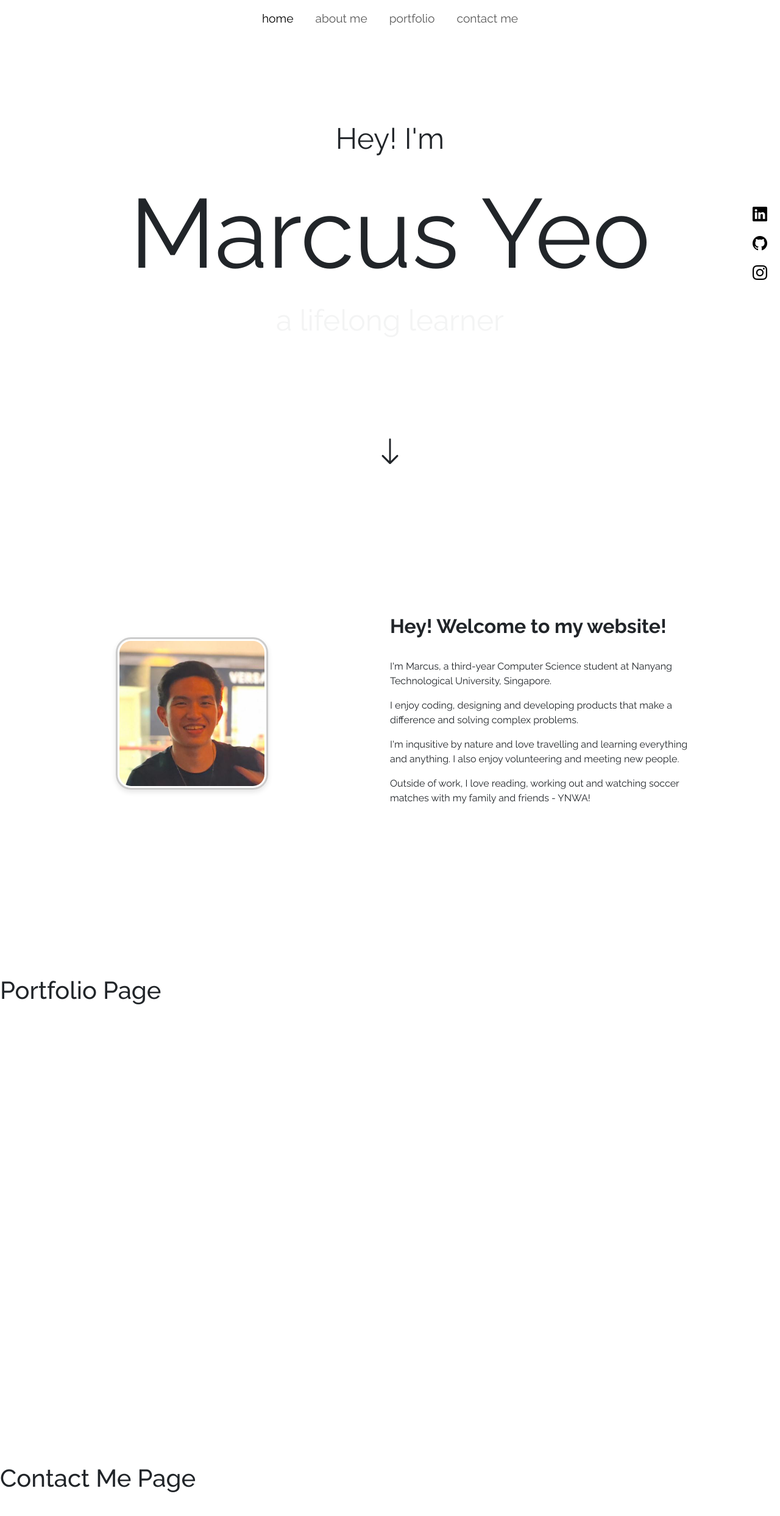
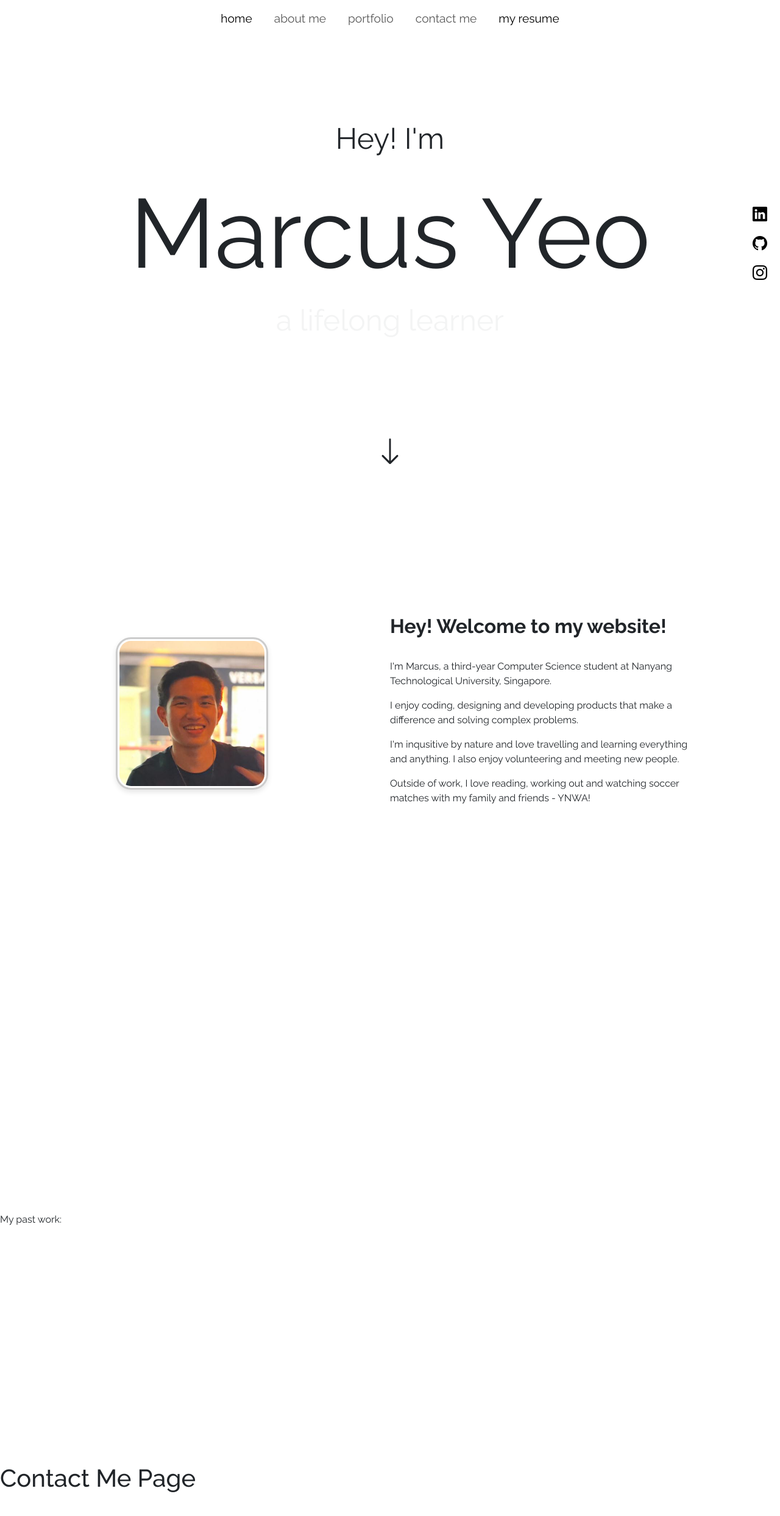
Before and after one commit to marcusyeoyh/website, a React (Vite) app in the folder react-app/: page / in a window 1280 px wide. Shown: the top 2486 px of the page at 61% size. Built offline with nearby package versions, Linux system fonts and the light colour scheme.

Commit message:
Add functionality for scrolling and resume download button on navbar

```diff
--- a/react-app/src/components/Header.tsx
+++ b/react-app/src/components/Header.tsx
@@ -1,4 +1,5 @@
 import "./Header.css";
+import resume from "../assets/Marcus Yeo Resume 2024.pdf";
 
 type HeaderProps = {
   TopRef: React.RefObject<HTMLDivElement>;
@@ -19,6 +20,14 @@ const Header: React.FC<HeaderProps> = ({
 }) => {
   const scrollToSection = (ref: React.RefObject<HTMLDivElement>) => {
     ref.current?.scrollIntoView({ behavior: "smooth" });
+  };
+  const downloadResume = () => {
+    const link = document.createElement("a");
+    link.href = resume;
+    link.download = "marcusyeo_resume.pdf";
+    document.body.appendChild(link);
+    link.click();
+    document.body.removeChild(link);
   };
 
   return (
@@ -68,6 +77,14 @@ const Header: React.FC<HeaderProps> = ({
                 contact me
               </button>
             </li>
+            <li className="nav-item">
+              <button
+                className="nav-link active"
+                onClick={() => downloadResume()}
+              >
+                my resume
+              </button>
+            </li>
           </ul>
         </div>
       </div>
--- a/react-app/src/pages/Home.tsx
+++ b/react-app/src/pages/Home.tsx
@@ -1,4 +1,4 @@
-import React, { useRef, useState, useEffect } from "react";
+import { useRef, useState, useEffect } from "react";
 import Header from "../components/Header";
 import "../App.css";
 import "./Home.css";
--- a/react-app/src/pages/Portfolio.css
+++ b/react-app/src/pages/Portfolio.css
@@ -1,3 +1,6 @@
 .body {
   height: 100vh;
+  overflow-y: auto;
+  display: flex;
+  align-items: center;
 }
--- a/react-app/src/pages/Portfolio.tsx
+++ b/react-app/src/pages/Portfolio.tsx
@@ -3,7 +3,9 @@ import "./Portfolio.css";
 const Portfolio = () => {
   return (
     <div className="body">
-      <h1>Portfolio Page</h1>
+      <div className="portfolio-body">
+        <div>My past work:</div>
+      </div>
     </div>
   );
 };
```
Also changed, not shown: 1 other file (tests, documents, lock files or other folders).
